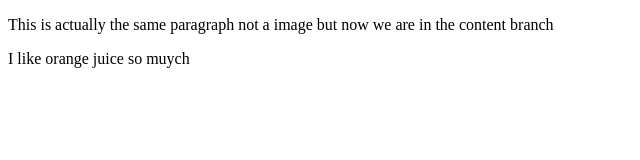
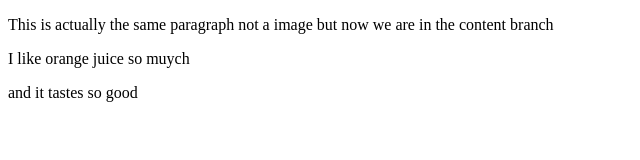
Before and after one commit to adnanaga/gitbranch, a plain HTML site: page index.html in a window 1280 px wide. Shown: the whole page, without its empty margins (0-640 px from the left). Drawn offline with Linux system fonts and the light colour scheme.

Commit message:
Added the new line

```diff
--- a/index.html
+++ b/index.html
@@ -8,5 +8,6 @@
 <body>
     <p>This is actually the same paragraph not a image but now we are in the content branch</p>
 	<p>I like orange juice so muych</p>
+    <p>and it tastes so good</p>
 </body>
 </html>
```
